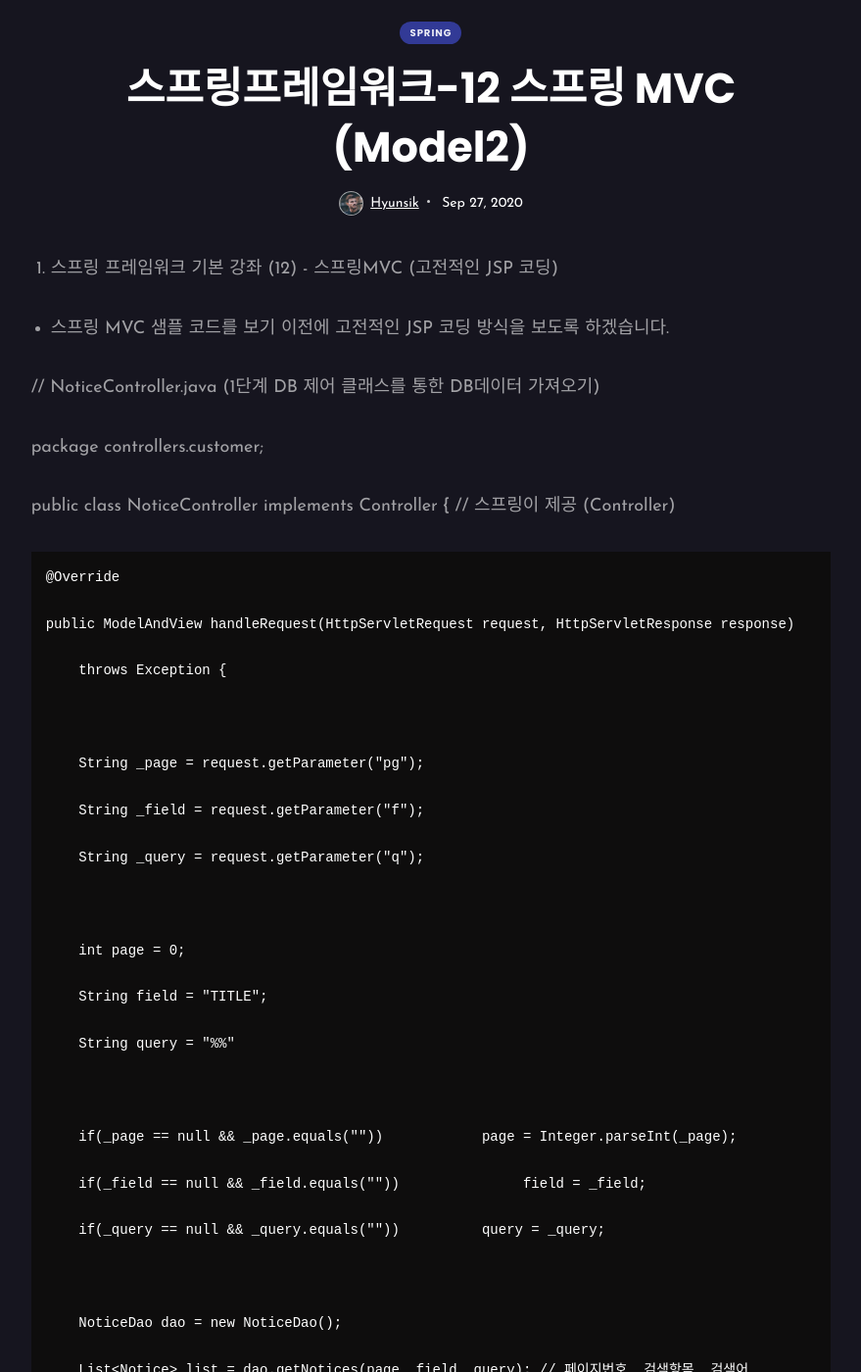
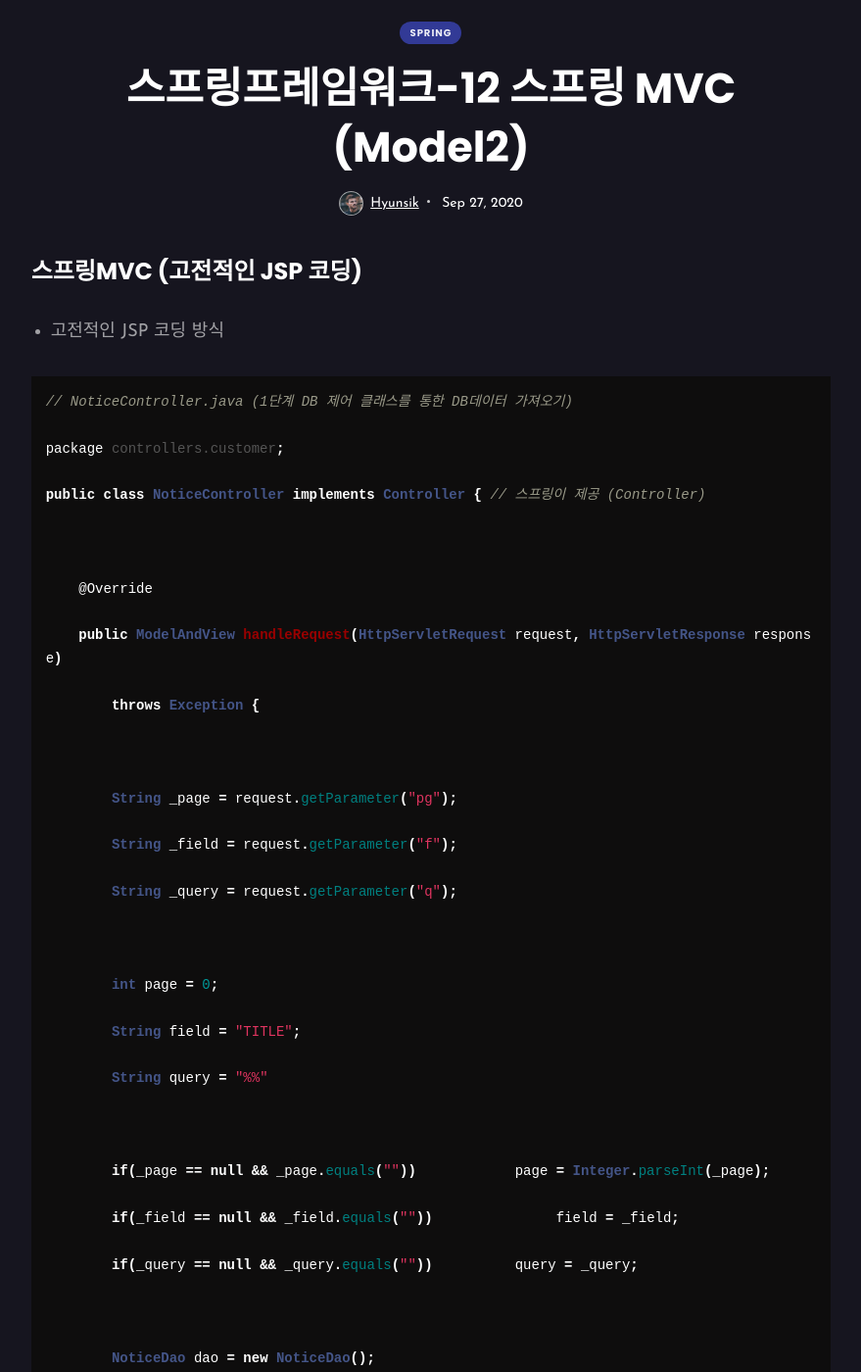
Before and after one commit to hs95blue/hs95blue.github.io, a Jekyll site: the page built from _posts/2020-09-27-1.md, in a window 1280 px wide and 1400 px high, scrolled down 739 px. Shown: the whole window at 98% size, without its empty margins (200-1079 px from the left). Built offline with Jekyll 4.4.1, drawn with Linux system fonts in a browser that asks for light colours; nearby versions of some CDN libraries; comment, search, counter and statistics services are not loaded; some of the changed text lies outside the part shown.

Commit message:
Update 2020-09-27-1.md

````diff
--- a/_posts/2020-09-27-1.md
+++ b/_posts/2020-09-27-1.md
@@ -7,14 +7,14 @@ tags:   Spring
 ---
 
 
-12. 스프링 프레임워크 기본 강좌 (12) - 스프링MVC (고전적인 JSP 코딩)
+### 스프링MVC (고전적인 JSP 코딩)
 
 
 
-* 스프링 MVC 샘플 코드를 보기 이전에 고전적인 JSP 코딩 방식을 보도록 하겠습니다.
+* 고전적인 JSP 코딩 방식
 
 
-
+```java
 // NoticeController.java (1단계 DB 제어 클래스를 통한 DB데이터 가져오기)
 
 package controllers.customer;
@@ -72,7 +72,7 @@ public class NoticeController implements Controller { // 스프링이 제공 (Co
     }
 
 }
-
+```
 
 
 실행 호출 : notice.tst?pg={param.pg}&f={param.f}&q={param.q}
@@ -88,7 +88,7 @@ public class NoticeController implements Controller { // 스프링이 제공 (Co
  * Controller의 handleRequest 함수 구현 (XML에 매핑된 함수임)
 
 
-
+```html
 // notice.jsp
 <%@ taglib prefix="c" uri="http://java.sun.com/jsp/jstl/core" %> // core library
 
@@ -117,15 +117,17 @@ public class NoticeController implements Controller { // 스프링이 제공 (Co
 </tbody>
 
 </table>
+```
+
+
+* 참고로 JSP페이지에 스크립트릿, 표현식, HTML 등의 코드가 섞이게 되면 가독성이 떨어지게 되는데, 보다 가독성을 높이기 위한 언어 및 태그를 표현언어(EL, Expression Language) / JSTL 코드를 사용.<br/>
 
 
 
-* 참고로 JSP페이지에 스크립트릿, 표현식, HTML 등의 코드가 섞이게 되면 가독성이 떨어지게 되는데, 보다 가독성을 높이기 위한 언어 및 태그를 표현언어(EL, Expression Language) / JSTL 코드를 사용.
+* ${n.seq} 는 실제 n.getSeq() 함수를 호출하는 것이며, 이 setter 함수는 이미 정의되어 있어야 함.<br/>
+* EL은 $와 {}를 사용하여 값을 표현<br/>
 
+참고 : JSTL – JSP Standard Tag Library<br/>
+ - jsp 페이지에 스크립트릿과 표현식, html 코드등이 뒤섞이면 가독성이 낮아지게 되는데, 이때 태그 형태인 el과 jstl이나 커스텀태그를 사용하면 스크립트릿을 <br/>사용하는 것보다 가독성을 높일 수 있음.<br/>
 
-
-* ${n.seq} 는 실제 n.getSeq() 함수를 호출하는 것이며, 이 setter 함수는 이미 정의되어 있어야 함.
-* EL은 $와 {}를 사용하여 값을 표현
-
-참고 : JSTL – JSP Standard Tag Library
- - jsp 페이지에 스크립트릿과 표현식, html 코드등이 뒤섞이면 가독성이 낮아지게 되는데, 이때 태그 형태인 el과 jstl이나 커스텀태그를 사용하면 스크립트릿을 사용하는 것보다 가독성을 높일 수 있음. 표현언어(el)같은 경우는 톰캣 라이브러리에 기본적으로 포함되어 배포되기 때문에 별도로 라이브러리를 추가해주지 않아도 되지만, jstl같은 경우는 함께 제공되지 않기 때문에 따로 라이브러리를 추가해야 함.
+ 표현언어(el)같은 경우는 톰캣 라이브러리에 기본적으로 포함되어 배포되기 때문에 별도로 라이브러리를 추가해주지 않아도 되지만, jstl같은 경우는 함께 제공되지 않기 때문에 따로 라이브러리를 추가해야 함.<br/>
````
